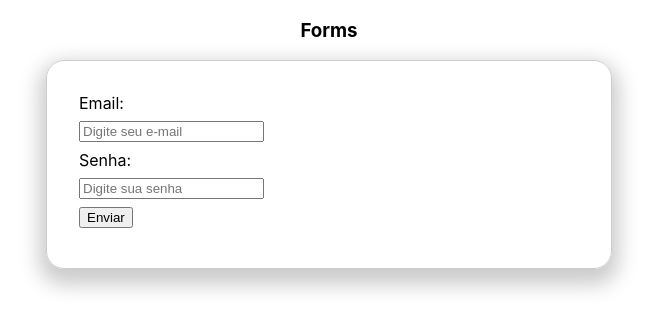
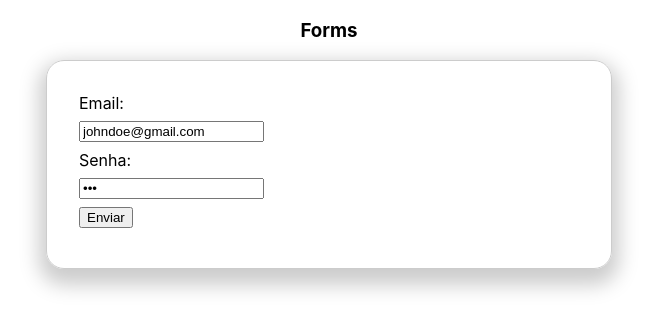
Before and after one commit to GilbertoASJ/ReactJs-Course, a React (Create React App) app in the folder 5_forms/: page / in a window 1280 px wide. Shown: the top 330 px of the page, without its empty margins (311-968 px from the left). Built offline with nearby package versions, Linux system fonts and the light colour scheme.

Commit message:
Feature: :sparkles: Controlled inputs

```diff
--- a/5_forms/src/App.jsx
+++ b/5_forms/src/App.jsx
@@ -7,7 +7,7 @@ function App() {
         <div className="App">
 
             <h3>Forms</h3>
-            <PrincipalForm />
+            <PrincipalForm currentUser={{email: 'johndoe@gmail.com', password: '***'}} />
         </div>
     );
 }
--- a/5_forms/src/components/PrincipalForm.jsx
+++ b/5_forms/src/components/PrincipalForm.jsx
@@ -2,11 +2,12 @@ import './PrincipalForm.css'
 
 import { useState } from 'react'
 
-const PrincipalForm = () => {
+const PrincipalForm = ({ currentUser }) => {
 
 	// 3 - Gerenciamento de dados
-	const [email, setEmail] = useState();
-	const [password, setPassword] = useState();
+	// 6 - Controlled inputs
+	const [email, setEmail] = useState(currentUser ? currentUser.email : '');
+	const [password, setPassword] = useState(currentUser ? currentUser.password : '');
 
 	const handleEmail = (e) => {
 
@@ -40,6 +41,7 @@ const PrincipalForm = () => {
 						id="email"
 						placeholder="Digite seu e-mail"
 						onChange={handleEmail}
+						value={email}
 					/>
 				</div>
 
@@ -54,6 +56,7 @@ const PrincipalForm = () => {
 						id="senha"
 						placeholder="Digite sua senha"
 						onChange={(e) => {setPassword(e.target.value)}}
+						value={password}
 					/>
 				</label>
 
```
